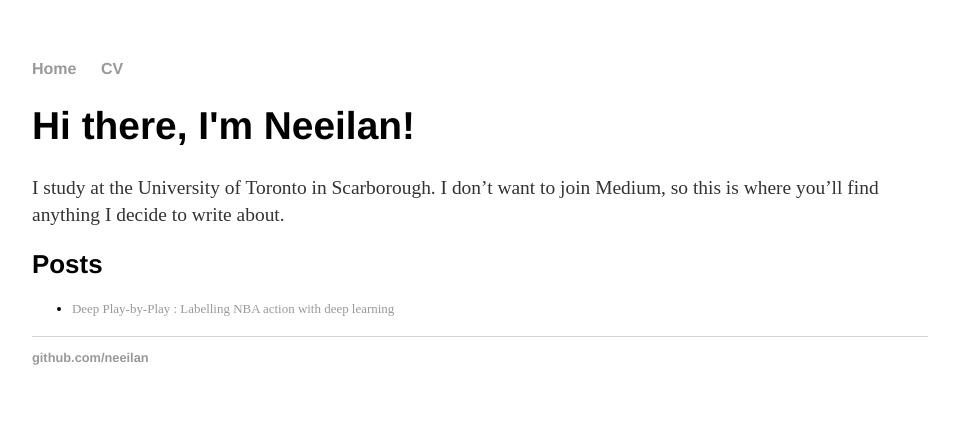
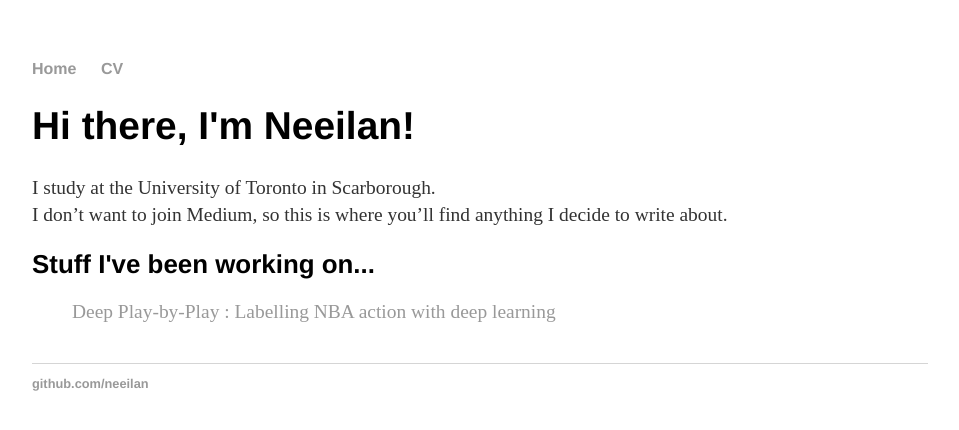
Before and after one commit to neeilan/neeilan.github.io, a Jekyll site: the page built from index.html, in a window 1280 px wide. Shown: the top 430 px of the page, without its empty margins (160-1119 px from the left). Built offline with Jekyll 4.4.1, drawn with Linux system fonts in a browser that asks for light colours.

Commit message:
Update index.html

```diff
--- a/index.html
+++ b/index.html
@@ -5,12 +5,13 @@ title: Neeilan
 <div class="blurb">
 	<h1>Hi there, I'm Neeilan!</h1>
 	<p>
-	I study at the University of Toronto in Scarborough. I don’t want to join Medium, so this is where you’ll find anything I decide to write about.
+	I study at the University of Toronto in Scarborough.<br/>
+	I don’t want to join Medium, so this is where you’ll find anything I decide to write about.
 	</p>
 
 	<p>
-	<h2>Posts</h2>
-	<ul class="ul.posts">
+	<h2>Stuff I've been working on...</h2>
+	<ul class="posts">
 		 {% for post in site.posts %}
 		    <li><span><a href="{{ post.url }}" title="{{ post.title }}">{{ post.title }}</a></li>
 		 {% endfor %}
```
